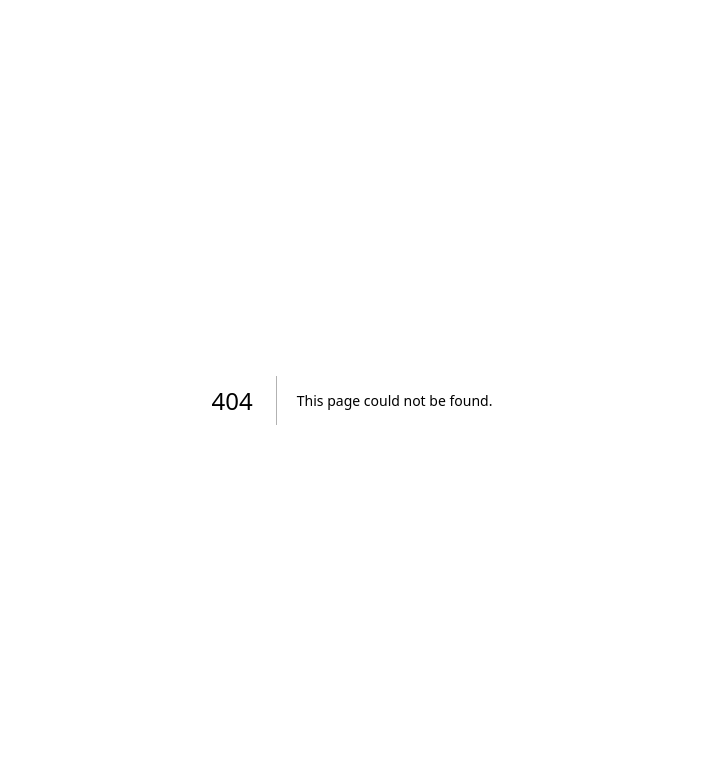
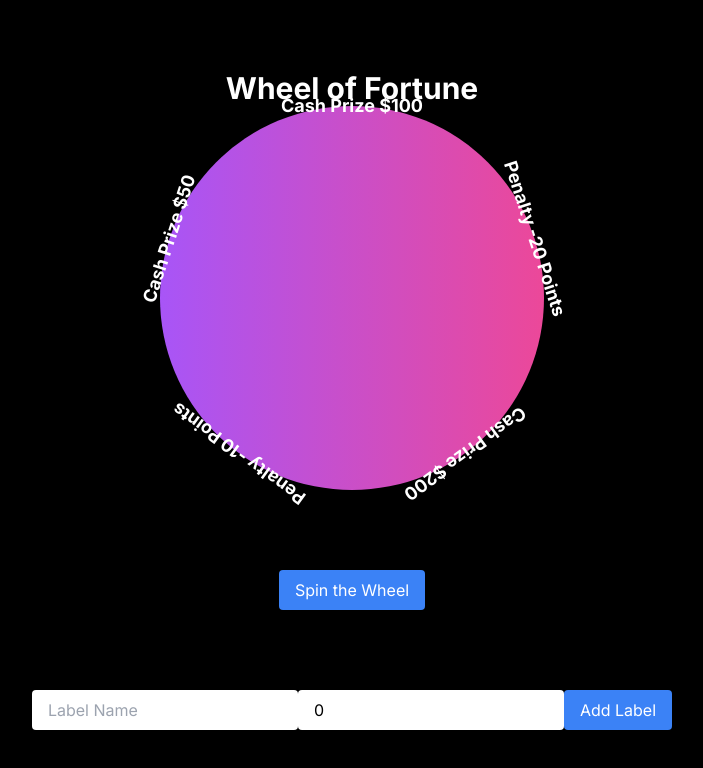
Before and after one commit to DeepakkumarGupta/gamesnbt, a Next.js app: page /wof in a window 1280 px wide. Before the commit this address had no page. Shown: the top 768 px of the page, without its empty margins (288-991 px from the left). Built offline with nearby package versions, Linux system fonts and the light colour scheme.

Commit message:
added a new game wheel of fortune

```diff
--- a/app/page.js
+++ b/app/page.js
@@ -35,6 +35,14 @@ export default function Home() {
             <p className="text-center">Lets see how smart your brain is !!</p>
           </div>
         </Link>
+        <Link href="/wof">
+          <div className="hover:border-2 border-blue-200 bg-gray-800 p-6 rounded-lg shadow-lg">
+            <h3 className="text-2xl font-bold text-white text-center">
+               Wheel of Fortune!
+            </h3>
+            <p className="text-center">Spin the Wheel and Play Along..</p>
+          </div>
+        </Link>
         {/* Add more games here */}
       </div>
 
--- /dev/null
+++ b/app/wof/page.jsx
@@ -0,0 +1,73 @@
+// pages/index.js
+"use client"
+import { useState } from 'react';
+
+const Page = () => {
+  const [wheelLabels, setWheelLabels] = useState([
+    { name: 'Cash Prize $100', value: 100 },
+    { name: 'Penalty -20 Points', value: -20 },
+    { name: 'Cash Prize $200', value: 200 },
+    { name: 'Penalty -10 Points', value: -10 },
+    { name: 'Cash Prize $50', value: 50 },
+  ]);
+  const [currentUserScore, setCurrentUserScore] = useState(0);
+  const [spunLabel, setSpunLabel] = useState(null);
+  const [isSpinning, setIsSpinning] = useState(false);
+  const [newLabelName, setNewLabelName] = useState('');
+  const [newLabelValue, setNewLabelValue] = useState(0);
+
+  const spinWheel = () => {
+    setIsSpinning(true);
+    setTimeout(() => {
+      const randomIndex = Math.floor(Math.random() * wheelLabels.length);
+      const selectedLabel = wheelLabels[randomIndex];
+      setSpunLabel(selectedLabel);
+      setCurrentUserScore(currentUserScore + selectedLabel.value);
+      setIsSpinning(false);
+    }, 3000); // wait for 3 seconds to simulate spinning
+  };
+
+  const addNewLabel = () => {
+    if (newLabelName && newLabelValue) {
+      setWheelLabels([...wheelLabels, { name: newLabelName, value: newLabelValue }]);
+      setNewLabelName('');
+      setNewLabelValue(0);
+    }
+  };
+
+  return (
+    <div className="flex flex-col items-center justify-center h-screen bg-black">
+      <h1 className="text-3xl font-bold text-white">Wheel of Fortune</h1>
+      <div className="wheel-container relative w-96 h-96 z-0 md:w-128 md:h-128 lg:w-160 lg:h-160">
+        <div className={`wheel absolute top-0 left-0 w-full h-full rounded-full bg-gradient-to-r from-purple-500 to-pink-500 ${isSpinning ? 'animate-spin' : ''}`}>
+          {wheelLabels.map((label, index) => (
+            <div key={index} className="label absolute w-full h-full flex justify-center items-center text-white translate-y-1/2" style={{
+              transform: `rotate(${(360 / wheelLabels.length) * index}deg) translate(0, -50%)`
+            }}>
+              <span className="label-text text-lg font-bold">{label.name}</span>
+            </div>
+          ))}
+        </div>
+      </div>
+      <button onClick={spinWheel} className="px-4 py-2 z-10 bg-blue-500 mt-20 text-white rounded">
+        Spin the Wheel
+      </button>
+      {spunLabel && (
+        <div className="result text-white z-20">
+          <h2 className="text-2xl font-bold">You landed on:</h2>
+          <p className="text-xl">{spunLabel.name}</p>
+          <p className="text-lg">Your new score: {currentUserScore}</p>
+        </div>
+      )}
+      <div className="add-label-form mt-20">
+        <input type="text" value={newLabelName} onChange={(e) => setNewLabelName(e.target.value)} placeholder="Label Name" className="px-4 py-2 bg-white text-black rounded" />
+        <input type="number" value={newLabelValue} onChange={(e) => setNewLabelValue(parseInt(e.target.value))} placeholder="Points" className="px-4 py-2 bg-white text-black rounded" />
+        <button onClick={addNewLabel} className="px-4 py-2 bg-blue-500 text-white rounded">
+          Add Label
+        </button>
+      </div>
+    </div>
+  );
+};
+
+export default Page;
```
